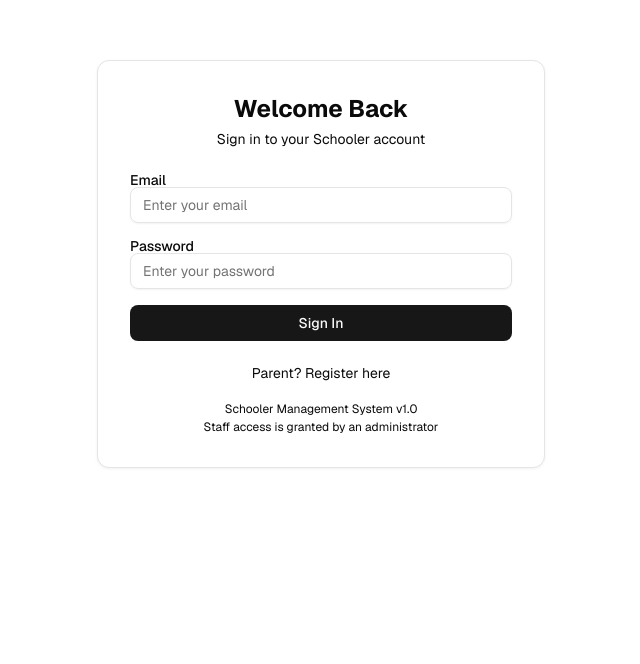
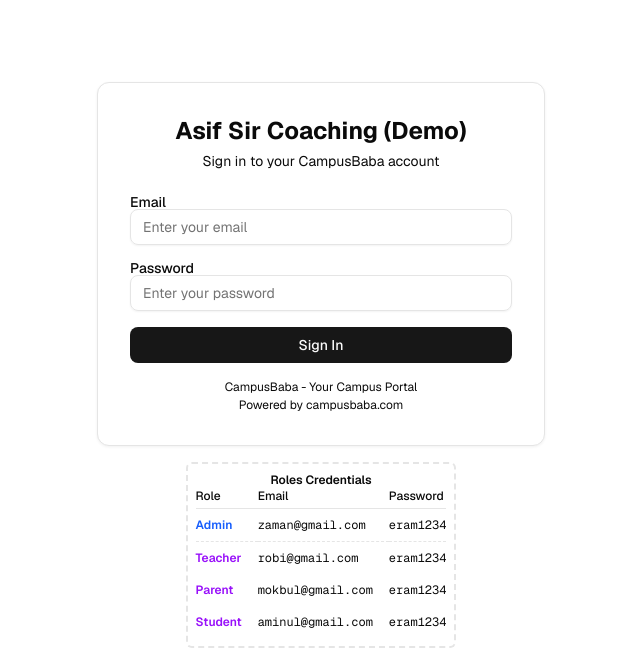
Before and after one commit to AsifZaman777/campusBaba_ui, a Next.js app: page /login in a window 1280 px wide. Shown: the part 136-800 px from the top of the page, without its empty margins (319-959 px from the left). Built offline with nearby package versions, Linux system fonts and the light colour scheme; no server answers.

Commit message:
[Fix: Registration UI] Updated reg ui

```diff
--- a/src/app/layout.tsx
+++ b/src/app/layout.tsx
@@ -15,7 +15,7 @@
 });
 
 export const metadata: Metadata = {
-  title: "Schooler — School Management System",
+  title: "CampusBaba — Your Campus Portal",
   description: "Manage students, teachers, attendance, exams, payments and more.",
 };
 
--- a/src/app/login/page.tsx
+++ b/src/app/login/page.tsx
@@ -10,6 +10,7 @@
 import { toast } from "@/lib/toast";
 import api from "@/lib/axios";
 import { CheckCircle2, XCircle, Loader2 } from "lucide-react";
+
 
 type Mode = "login" | "register";
 
@@ -173,11 +174,11 @@
                 <div className="card p-8">
                     <div className="text-center mb-6">
                         <h1 className="text-2xl font-bold mb-1">
-                            {mode === "login" ? "Welcome Back" : "Parent Registration"}
+                            {mode === "login" ? "Asif Sir Coaching (Demo)" : "Parent Registration"}
                         </h1>
                         <p className="text-[--muted-foreground] text-sm">
                             {mode === "login"
-                                ? "Sign in to your Schooler account"
+                                ? "Sign in to your CampusBaba account"
                                 : "Create a parent account to access the portal"}
                         </p>
                     </div>
@@ -331,7 +332,7 @@
                         </form>
                     )}
 
-                    <div className="mt-5 text-center">
+                    {/* <div className="mt-5 text-center">
                         {mode === "login" ? (
                             <button type="button" onClick={() => switchMode("register")}
                                 className="text-sm text-[--primary] hover:underline" disabled={isLoading}>
@@ -343,16 +344,52 @@
                                 Already have an account? Sign in
                             </button>
                         )}
-                    </div>
+                    </div> */}
 
                     <div className="mt-4 text-center text-xs text-[--muted-foreground]">
-                        <p>Schooler Management System v1.0</p>
+                        <p>CampusBaba - Your Campus Portal</p>
                         {mode === "login" && (
-                            <p className="mt-0.5">Staff access is granted by an administrator</p>
+                            <>
+                                <p className="mt-0.5">Powered by <a href="https://campusbaba.com" className="text-[--primary] hover:underline" target="_blank" rel="noopener noreferrer">campusbaba.com</a></p>
+                            </>
                         )}
                     </div>
                 </div>
             </div>
+            <div className="fixed bottom-4 bg-white border-dashed border-2 p-2 rounded-sm text-xs max-w-sm z-50">
+                <h3 className="font-semibold text-center">Roles Credentials</h3>
+                <table className="w-full text-left">
+                    <thead>
+                        <tr className="text-[--muted-foreground] border-b">
+                            <th className="pb-1 pr-4 font-medium">Role</th>
+                            <th className="pb-1 pr-4 font-medium">Email</th>
+                            <th className="pb-1 font-medium">Password</th>
+                        </tr>
+                    </thead>
+                    <tbody>
+                        <tr className="border-b last:border-0 border-dashed">
+                            <td className="py-2 pr-4 font-semibold text-blue-600">Admin</td>
+                            <td className="py-2 pr-4 font-mono">zaman@gmail.com</td>
+                            <td className="py-2 font-mono">eram1234</td>
+                        </tr>
+                        <tr>
+                            <td className="py-2 pr-4 font-semibold text-purple-600">Teacher</td>
+                            <td className="py-2 pr-4 font-mono">robi@gmail.com</td>
+                            <td className="py-2 font-mono">eram1234</td>
+                        </tr>
+                        <tr>
+                            <td className="py-2 pr-4 font-semibold text-purple-600">Parent</td>
+                            <td className="py-2 pr-4 font-mono">mokbul@gmail.com</td>
+                            <td className="py-2 font-mono">eram1234</td>
+                        </tr>
+                        <tr>
+                            <td className="py-2 pr-4 font-semibold text-purple-600">Student</td>
+                            <td className="py-2 pr-4 font-mono">aminul@gmail.com</td>
+                            <td className="py-2 font-mono">eram1234</td>
+                        </tr>
+                    </tbody>
+                </table>
+            </div>
         </div>
     );
 }
--- a/src/components/layout/Header.tsx
+++ b/src/components/layout/Header.tsx
@@ -144,11 +144,11 @@
                             <div className="px-3 py-2 border-b border-[--border]">
                                 <p className="text-sm font-medium text-[--foreground]">{userName}</p>
                                 <p className="text-xs text-[--muted-foreground]">{user?.email}</p>
-                                {user?.referenceId && (
+                                {/* {user?.referenceId && (
                                     <p className="text-xs text-[--muted-foreground] mt-1">
                                         ID: {user.referenceId}
                                     </p>
-                                )}
+                                )} */}
                             </div>
                             <Button
                                 variant="ghost"
```
